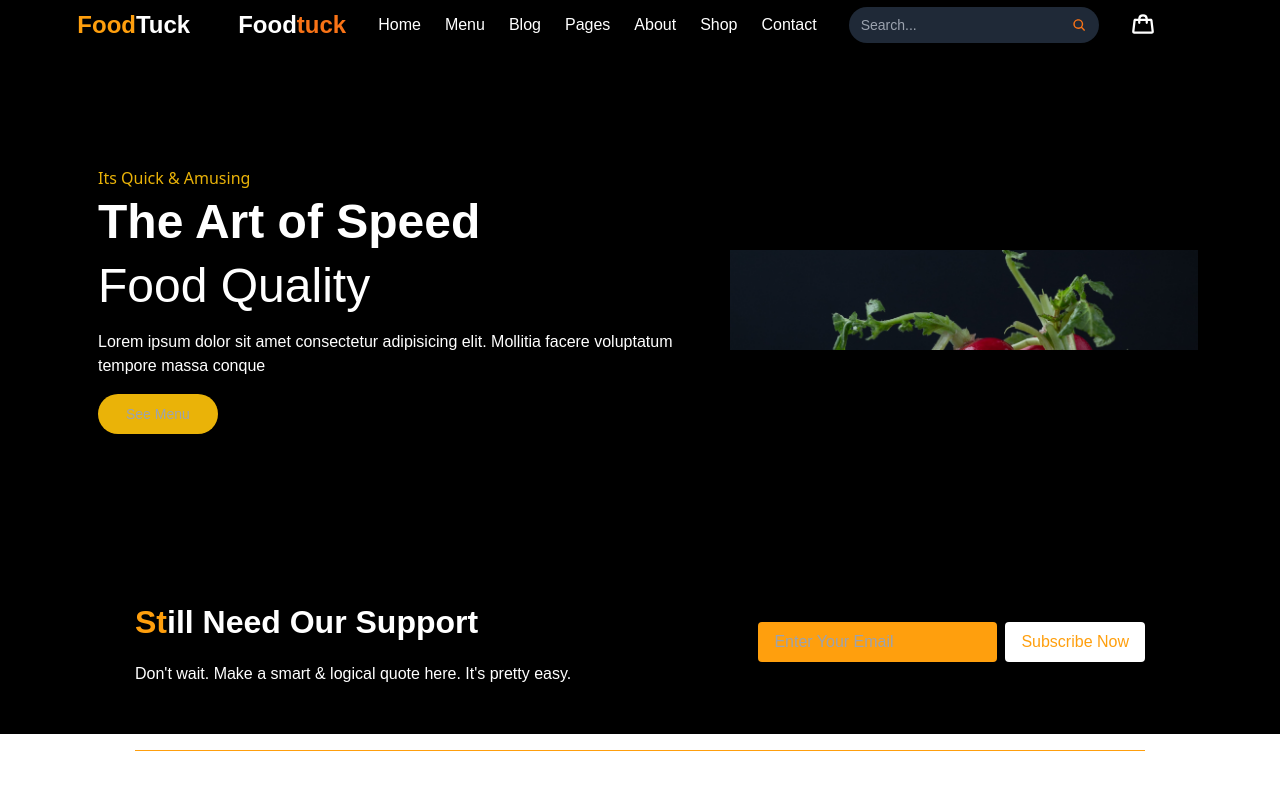
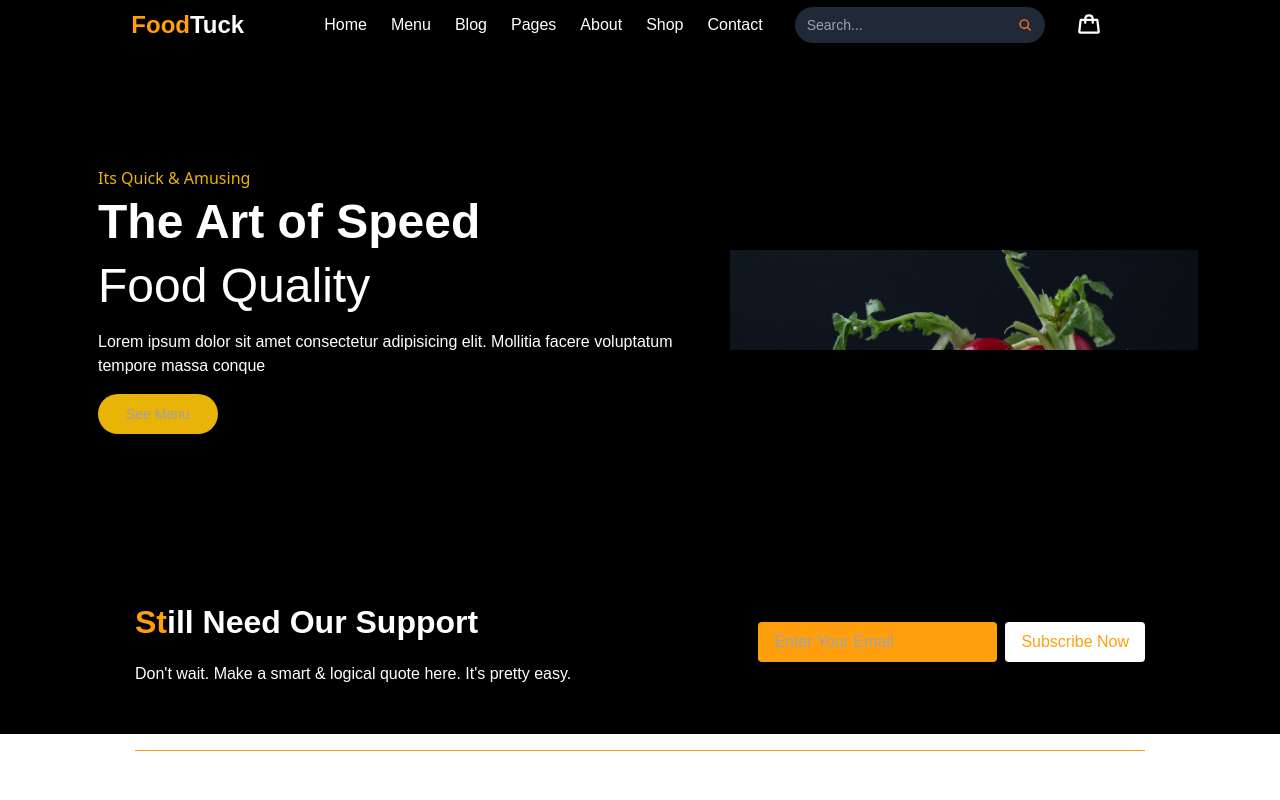
Before and after one commit to wardaathar/Hackhton-ui-ux-assignment., a Next.js app: page / in a window 1280 px wide. Shown: the top 800 px of the page. Built offline with nearby package versions, Linux system fonts and the light colour scheme.

Commit message:
first commit

```diff
--- a/src/components/Navbar.tsx
+++ b/src/components/Navbar.tsx
@@ -14,10 +14,7 @@ export default function Navbar() {
   return (
     <nav className="bg-black text-white shadow-md">
       <div className="container mx-auto px-6 lg:px-12 py-4 flex justify-between items-center">
-        {/* Logo */}
-        <a href="/" className="text-2xl font-bold">
-          Food<span className="text-orange-500">tuck</span>
-        </a>
+
 
         {/* Large Screen Navigation */}
         <div className="hidden lg:flex items-center justify-between flex-1 ml-8">
```
